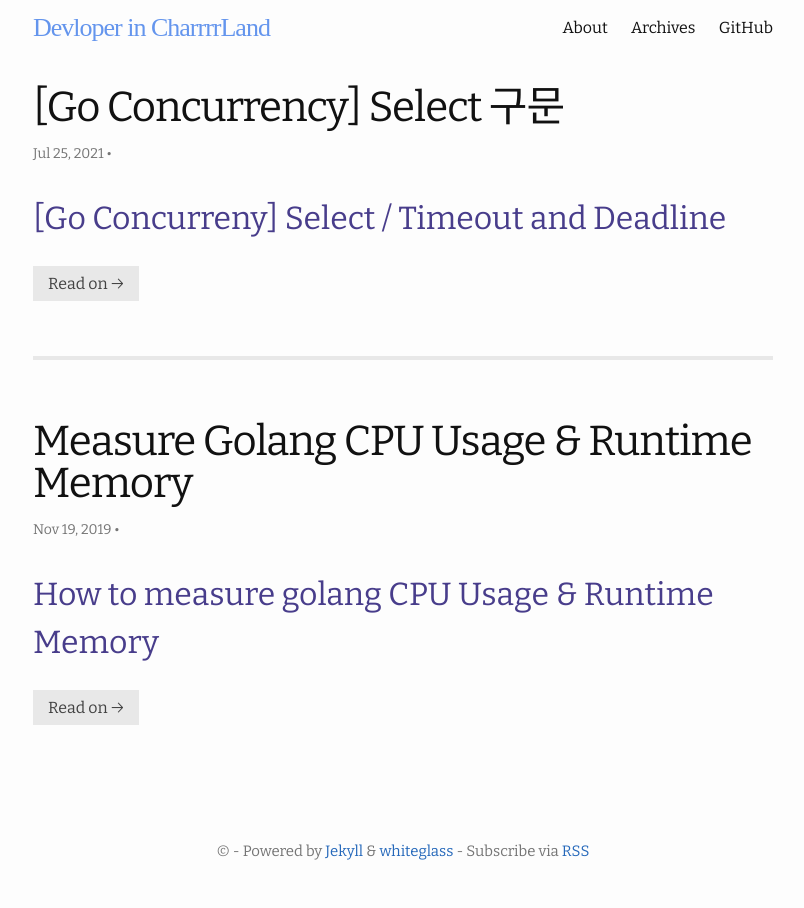
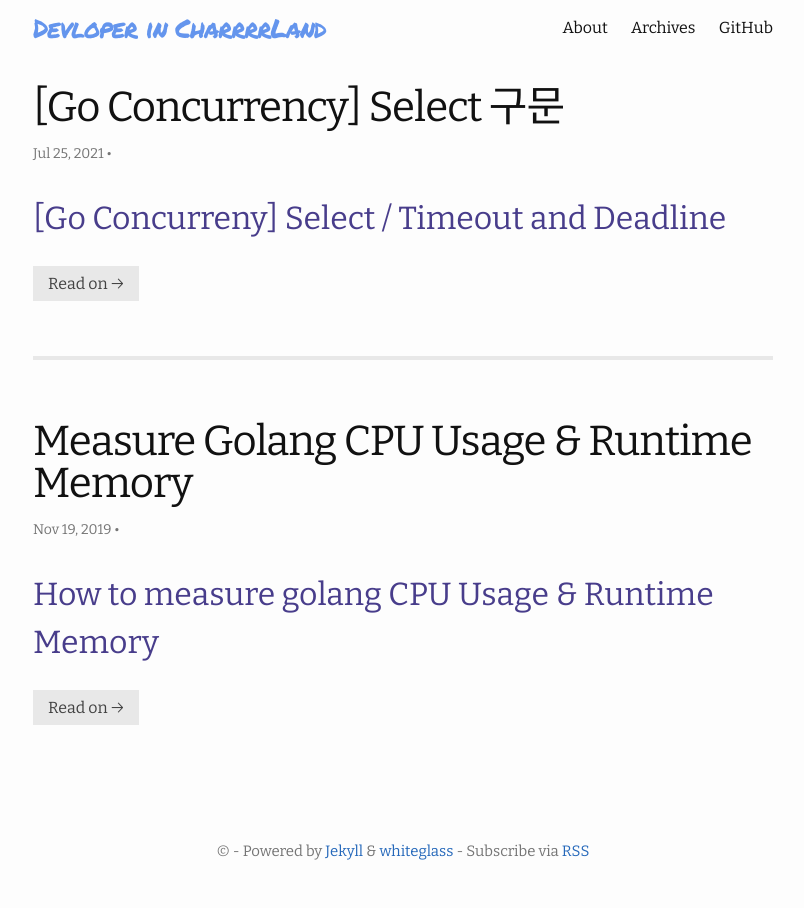
Before and after one commit to jiwonCha/jiwonCha.github.io, a Jekyll site: the page built from index.html, in a window 1280 px wide. Shown: the whole page, without its empty margins (237-1041 px from the left). Built offline with Jekyll 4.4.1, drawn with Linux system fonts in a browser that asks for light colours; the list of posts is cut into pages by our own code.

Commit message:
Add fonts

```diff
--- a/_includes/fonts.html
+++ b/_includes/fonts.html
@@ -1,3 +1,4 @@
 <link rel="dns-prefetch" href="https://fonts.gstatic.com">
 <link rel="preconnect" href="https://fonts.gstatic.com" crossorigin>
 <link href="https://fonts.googleapis.com/css?family=Bitter:400,400i,700&display=swap" rel="stylesheet">
+<link href="https://fonts.googleapis.com/css2?family=Permanent+Marker&display=swap" rel="stylesheet">
--- a/assets/main.css
+++ b/assets/main.css
@@ -271,6 +271,4 @@ pre > code { border: 0; padding-right: 0; padding-left: 0; }
 .highlight .o { color: #000; font-weight: bold; }
 
 .highlight .w { color: #727272; }
-
-@import url('https://fonts.googleapis.com/css2?family=Permanent+Marker&display=swap');
 /*# sourceMappingURL=main.css.map */
```
